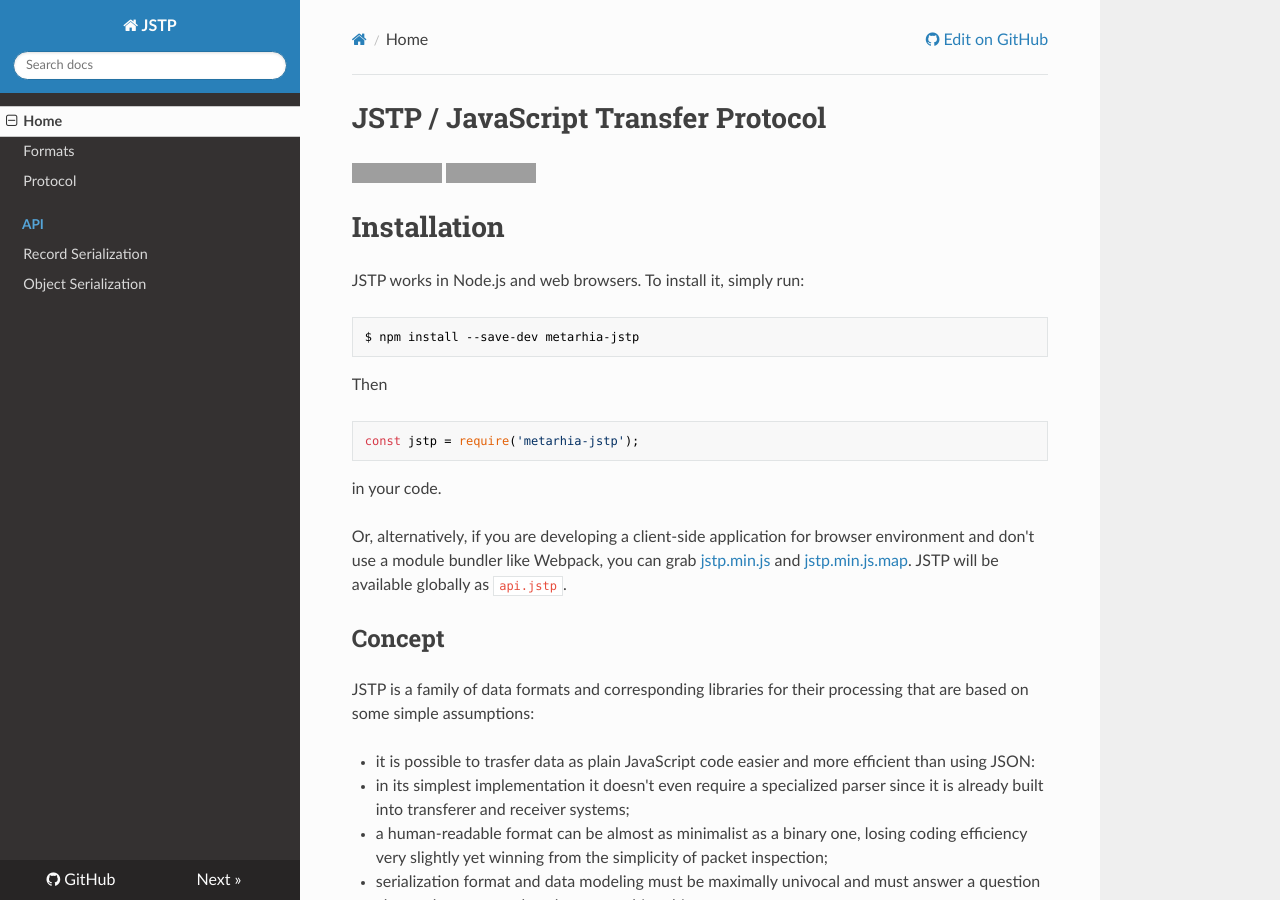
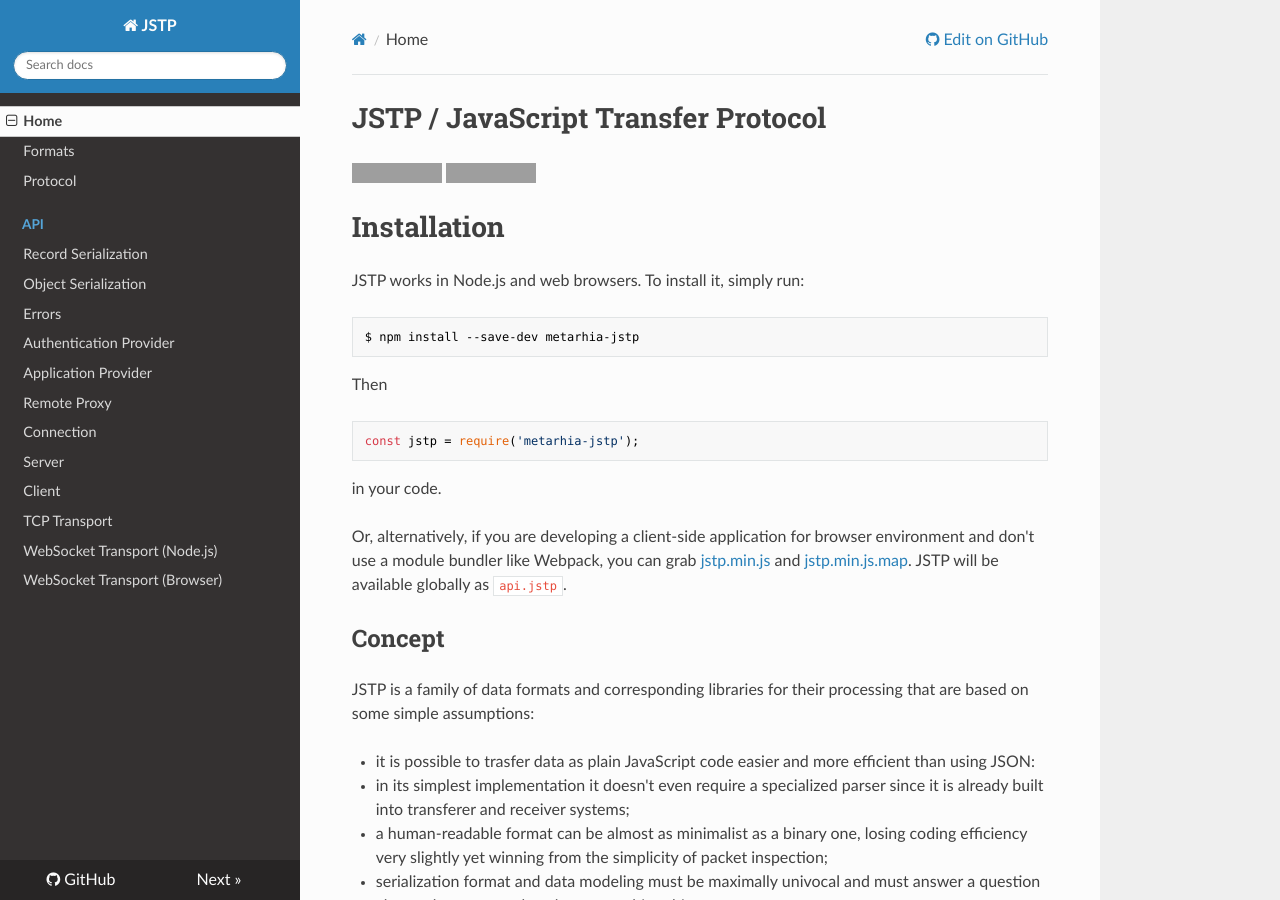
Before and after one commit to youritech/jstp, an MkDocs documentation site: the page built from doc/index.md, in a window 1280 px wide and 900 px high. Built offline with MkDocs 1.6.1, drawn with Linux system fonts in a browser that asks for light colours; nearby versions of some CDN libraries; old or Windows-style settings are respelled for this version of MkDocs; grey boxes are pictures that could not be loaded.

Commit message:
Add API docs topics

```diff
--- a/mkdocs.yml
+++ b/mkdocs.yml
@@ -10,4 +10,14 @@
   - API:
     - 'Record Serialization': api/record-serialization.md
     - 'Object Serialization': api/object-serialization.md
+    - 'Errors': api/errors.md
+    - 'Authentication Provider': api/auth-provider.md
+    - 'Application Provider': api/apps-provider.md
+    - 'Remote Proxy': api/remote-proxy.md
+    - 'Connection': api/connection.md
+    - 'Server': api/server.md
+    - 'Client': api/client.md
+    - 'TCP Transport': api/transport.tcp.md
+    - 'WebSocket Transport (Node.js)': api/transport.ws.md
+    - 'WebSocket Transport (Browser)': api/transport.ws.browser.md
 theme: readthedocs
```
Also changed, not shown: doc/api/apps-provider.md (added), doc/api/auth-provider.md (added), doc/api/client.md (added), doc/api/connection.md (added), doc/api/errors.md (added), doc/api/remote-proxy.md (added), doc/api/server.md (added), doc/api/transport.tcp.browser.md (added), doc/api/transport.tcp.md (added), doc/api/transport.ws.md (added).
